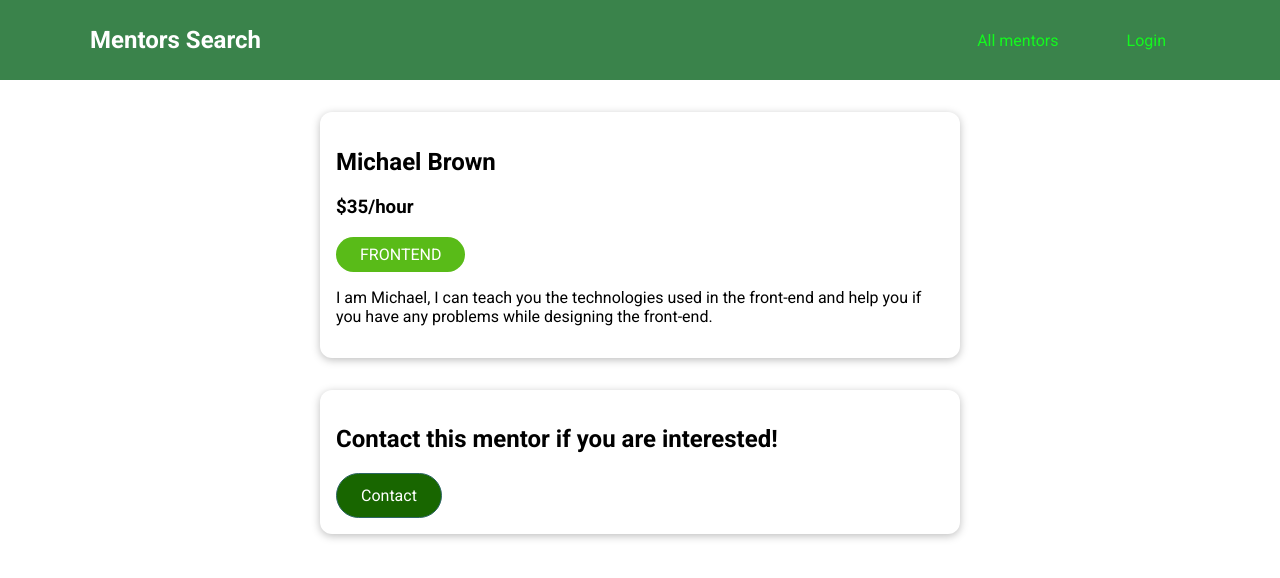
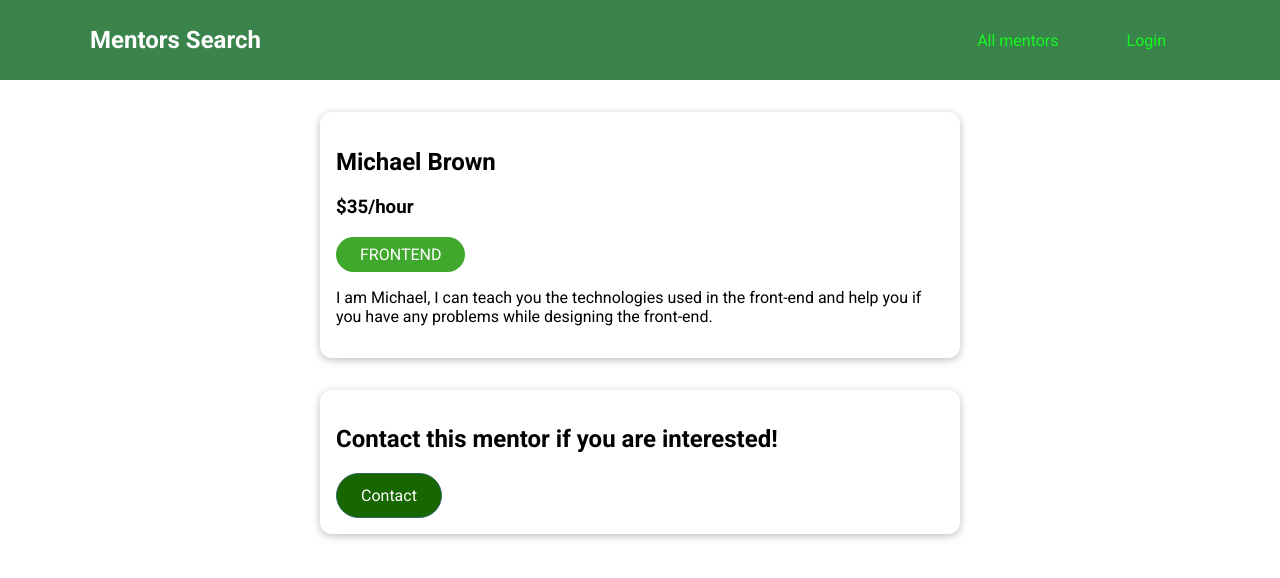
Before and after one commit to dmtr343/mentors-search, a Vue app: page /mentors/m1 in a window 1280 px wide. Shown: the top 578 px of the page. Built offline with nearby package versions, Linux system fonts and the light colour scheme.

Commit message:
styles fix

```diff
--- a/src/components/UI/BaseBadge.vue
+++ b/src/components/UI/BaseBadge.vue
@@ -26,17 +26,17 @@ export default {
 }
 
 .frontend {
-  background-color: #59bb18;
+  background-color: #40a82c;
   color: white;
 }
 
 .backend {
-  background-color: #8d006e;
+  background-color: #306935;
   color: white;
 }
 
 .career {
-  background-color: #0079b1;
+  background-color: #61b373;
   color: white;
 }
 </style>
--- a/src/components/UI/BaseSpinner.vue
+++ b/src/components/UI/BaseSpinner.vue
@@ -32,13 +32,13 @@
   transform-origin: 40px 40px;
 }
 .lds-roller div:after {
-  content: " ";
+  content: ' ';
   display: block;
   position: absolute;
   width: 7px;
   height: 7px;
   border-radius: 50%;
-  background: #3d008d;
+  background: #3a834b;
   margin: -4px 0 0 -4px;
 }
 .lds-roller div:nth-child(1) {
```
